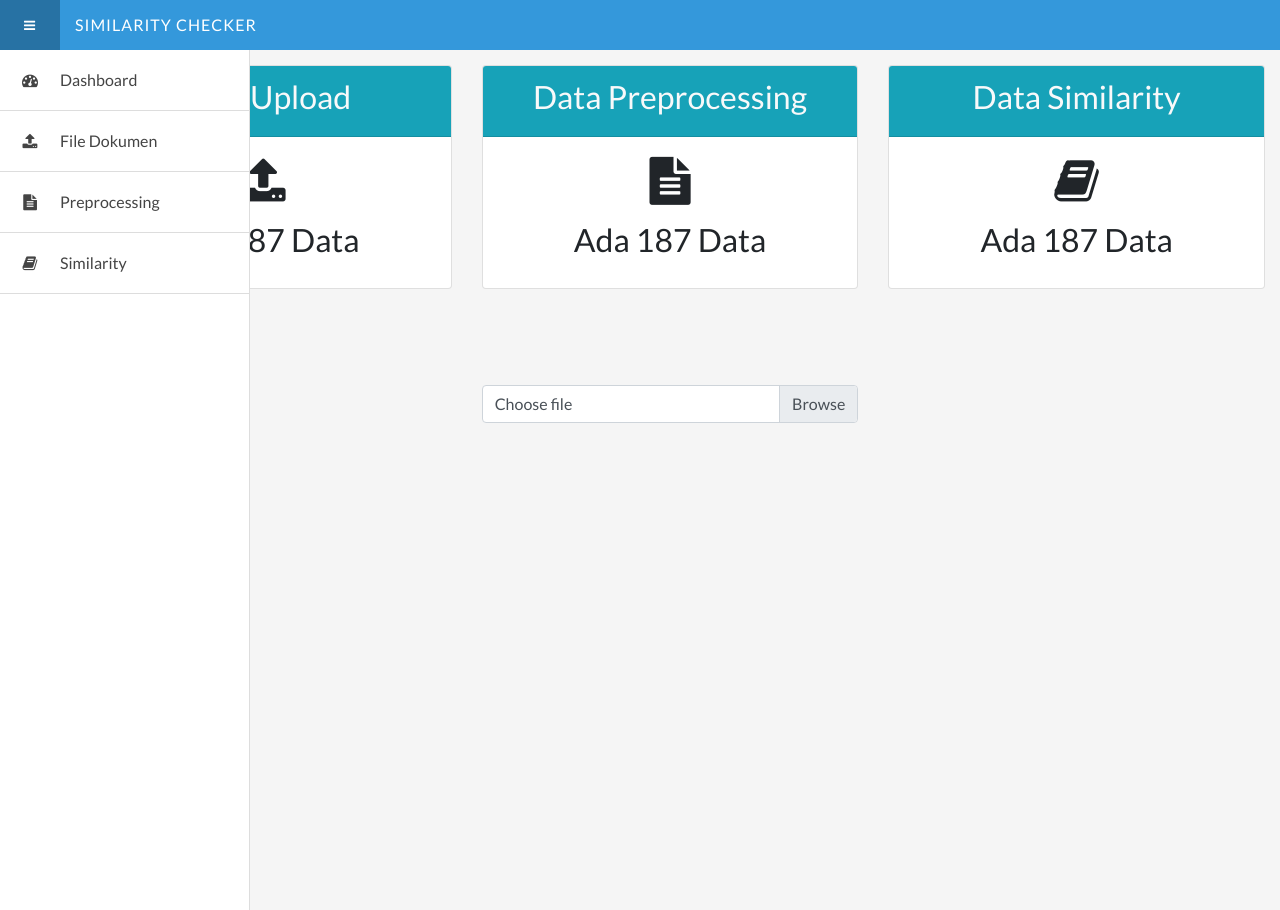
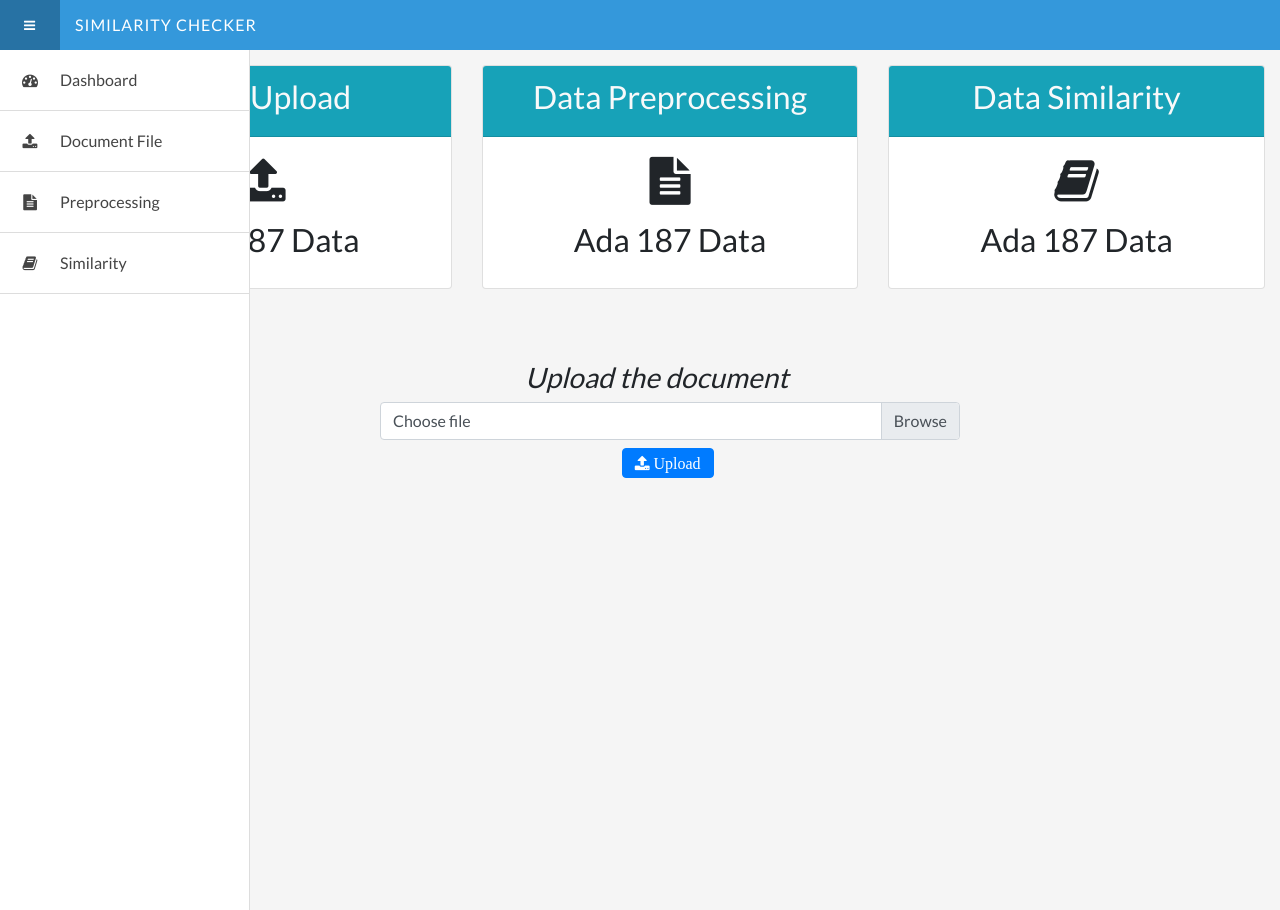
Before and after one commit to desenawahyu17/similarity-checker, a PHP site: page / in a window 1280 px wide. Run offline with PHP 8.4, Linux system fonts and the light colour scheme; some libraries are stand-ins or nearby versions.

Commit message:
Update view

```diff
--- /dev/null
+++ b/config/koneksi.php
@@ -0,0 +1,25 @@
+<?php
+$host = "localhost";
+$user = "root";
+$pass =  "";
+$database ="plagiarisme";
+$koneksi =mysqli_connect($host,$user,$pass,$database);
+?>
+
+<?php
+define('DBHOST', 'localhost');
+define('DBUSER', 'root');
+define('DBPASS', '');
+define('DBNAME', 'plagiarisme');
+$koneksi =mysqli_connect($host,$user,$pass,$database);
+/**
+ * $dbconnect : koneksi kedatabase
+ */
+$dbconnect = new mysqli(DBHOST, DBUSER, DBPASS, DBNAME);
+/**
+ * Check Error yang terjadi saat koneksi
+ * jika terdapat error maka die() // stop dan tampilkan error
+ */
+if ($dbconnect->connect_error) {
+	die('Database Not Connect. Error : ' . $dbconnect->connect_error);
+}
--- a/index.php
+++ b/index.php
@@ -1,3 +1,10 @@
+<?php
+ob_start();
+require_once('config/koneksi.php');
+require_once('models/database.php');
+$connection = new Database($host, $user, $pass, $database);
+?>
+
 <!DOCTYPE html>
 <html>
 <head>
@@ -17,52 +24,25 @@
 </div>
 <div class="sidebar">
   <ul>
-    <li><a href="#"><i class="fa fa-tachometer"></i><span>Dashboard</span></a></li>
-    <li><a href="#"><i class="fa fa-upload"></i><span>File Dokumen</span></a></li>
-    <li><a href="#"><i class="fa fa-file-text"></i><span>Preprocessing</span></a></li>
-    <li><a href="#"><i class="fa fa-book"></i><span>Similarity</span></a></li>
+    <li><a href="?page=dashboard"><i class="fa fa-tachometer"></i><span>Dashboard</span></a></li>
+    <li><a href="?page=filedokumen"><i class="fa fa-upload"></i><span>Document File</span></a></li>
+    <li><a href="?page=preprocessing"><i class="fa fa-file-text"></i><span>Preprocessing</span></a></li>
+    <li><a href="?page=similarity"><i class="fa fa-book"></i><span>Similarity</span></a></li>
 </div>
-<!-- Content -->
-<main class="main">
-<div class="row">
-	<div class="col-lg-4">
-      	<div class="card text-center">
-			<div class="card-header bg-info text-light"><h2>Data Upload</h2></div>
-        	<div class="card-body" align="center">
-          		<i class="fa fa-upload fa-3x mb-3"></i>
-          		<h2>Ada <?php echo 187; ?> Data</h2>
-        	</div>
-      	</div>
-    </div>
-    <div class="col-lg-4">
-      	<div class="card text-center">
-			<div class="card-header bg-info text-light"><h2>Data Preprocessing</h2></div>
-        	<div class="card-body" align="center">
-          		<i class="fa fa-file-text fa-3x mb-3"></i>
-          		<h2>Ada <?php echo 187; ?> Data</h2>
-        	</div>
-      	</div>
-    </div>
-    <div class="col-lg-4">
-      	<div class="card text-center">
-			<div class="card-header bg-info text-light"><h2>Data Similarity</h2></div>
-        	<div class="card-body" align="center">
-          		<i class="fa fa-book fa-3x mb-3"></i>
-          		<h2>Ada <?php echo 187; ?> Data</h2>
-        	</div>
-      	</div>
-    </div>
-	<div class="col-lg-4 mt-5 pt-5 offset-md-4">
-		<form action="">
-			<div class="custom-file">
-				<input type="file" class="custom-file-input" id="customFile">
-				<label class="custom-file-label" for="customFile">Choose file</label>
-			</div>
-		</form>
-	</div>
+<div id="page-wrapper">
+<?php
+    if(@$_GET['page'] == 'dashboard' || @$_GET['page'] == '') {
+	include "views/dashboard.php";
+	} else if(@$_GET['page'] == 'filedokumen') {
+    include "views/filedokumen.php";
+  } else if(@$_GET['page'] == 'preprocessing') {
+    include "views/preprocessing.php";
+  } else if(@$_GET['page'] == 'similarity') {
+    include "views/similarity.php";
+  }
+?>
 </div>
-	<script type="text/javascript" src="https://cdnjs.cloudflare.com/ajax/libs/jquery/2.1.3/jquery.min.js"></script>
-	<script type="text/javascript" src="assets/js/style.js"></script>
-</main>
+<script type="text/javascript" src="https://cdnjs.cloudflare.com/ajax/libs/jquery/2.1.3/jquery.min.js"></script>
+<script type="text/javascript" src="assets/js/style.js"></script>
 </body>
 </html>
--- /dev/null
+++ b/models/database.php
@@ -0,0 +1,24 @@
+<?php
+class Database {
+	private $host;
+	private $user;
+	private $pass;
+	private $database;
+	public $conn;
+
+	function __construct($host, $user, $pass, $database){
+		$this->host = $host;
+		$this->user = $user;
+		$this->pass = $pass;
+		$this->database = $database;
+
+		$this->conn = new mysqli($this->host, $this->user, $this->pass, $this->database) or die(mysqli_error());
+		if(!$this->conn) {
+			return false;
+		} else {
+			return true;
+		}
+	}
+
+}
+?>
--- /dev/null
+++ b/views/dashboard.php
@@ -0,0 +1,41 @@
+<!-- Content -->
+<main class="main">
+<div class="row">
+	<div class="col-lg-4">
+      	<div class="card text-center">
+			<div class="card-header bg-info text-light"><h2>Data Upload</h2></div>
+        	<div class="card-body" align="center">
+          		<i class="fa fa-upload fa-3x mb-3"></i>
+          		<h2>Ada <?php echo 187; ?> Data</h2>
+        	</div>
+      	</div>
+    </div>
+    <div class="col-lg-4">
+      	<div class="card text-center">
+			<div class="card-header bg-info text-light"><h2>Data Preprocessing</h2></div>
+        	<div class="card-body" align="center">
+          		<i class="fa fa-file-text fa-3x mb-3"></i>
+          		<h2>Ada <?php echo 187; ?> Data</h2>
+        	</div>
+      	</div>
+    </div>
+    <div class="col-lg-4">
+      	<div class="card text-center">
+			<div class="card-header bg-info text-light"><h2>Data Similarity</h2></div>
+        	<div class="card-body" align="center">
+          		<i class="fa fa-book fa-3x mb-3"></i>
+          		<h2>Ada <?php echo 187; ?> Data</h2>
+        	</div>
+      	</div>
+    </div>
+	<div class="col-lg-6 mt-5 pt-4 offset-md-3">
+		<form action=""><h3 class="offset-md-3"><i>Upload the document</i></h3>
+			<div class="custom-file">
+				<input type="file" class="custom-file-input" id="customFile">
+				<label class="custom-file-label" for="customFile">Choose file</label>
+				<button type="button" class="btn btn-primary fa fa-upload mt-2 offset-md-5"> Upload</button>
+			</div>
+		</form>
+	</div>
+</div>
+</main>
```
Also changed, not shown: views/filedokumen.php (added), views/preprocessing.php (added), views/similarity.php (added).
